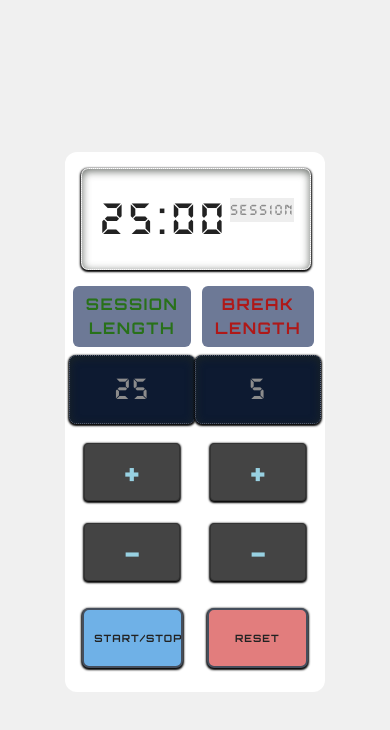
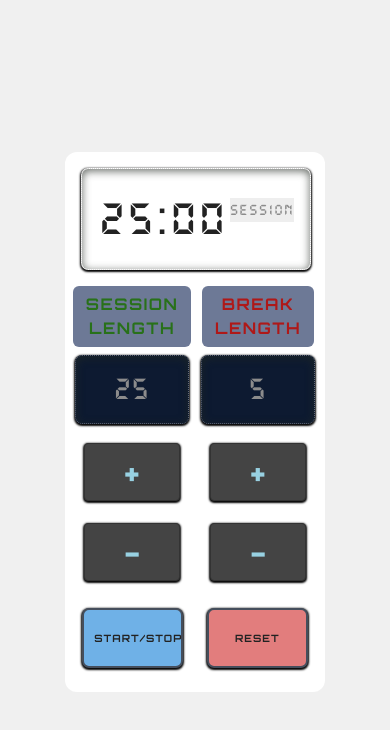
Before and after one commit to de-mind/my-25-5-clock, a React (Vite) app: page / in a window 390 px wide. Shown: the top 730 px of the page. Built offline with nearby package versions, Linux system fonts and the light colour scheme.

Commit message:
mejoro UI

```diff
--- a/src/App.scss
+++ b/src/App.scss
@@ -249,7 +249,7 @@ body {
 
   #session-length,
   #break-length {
-    min-width: 80%;
+    min-width: 70%;
   }
 
   .clock-buttons {
```
